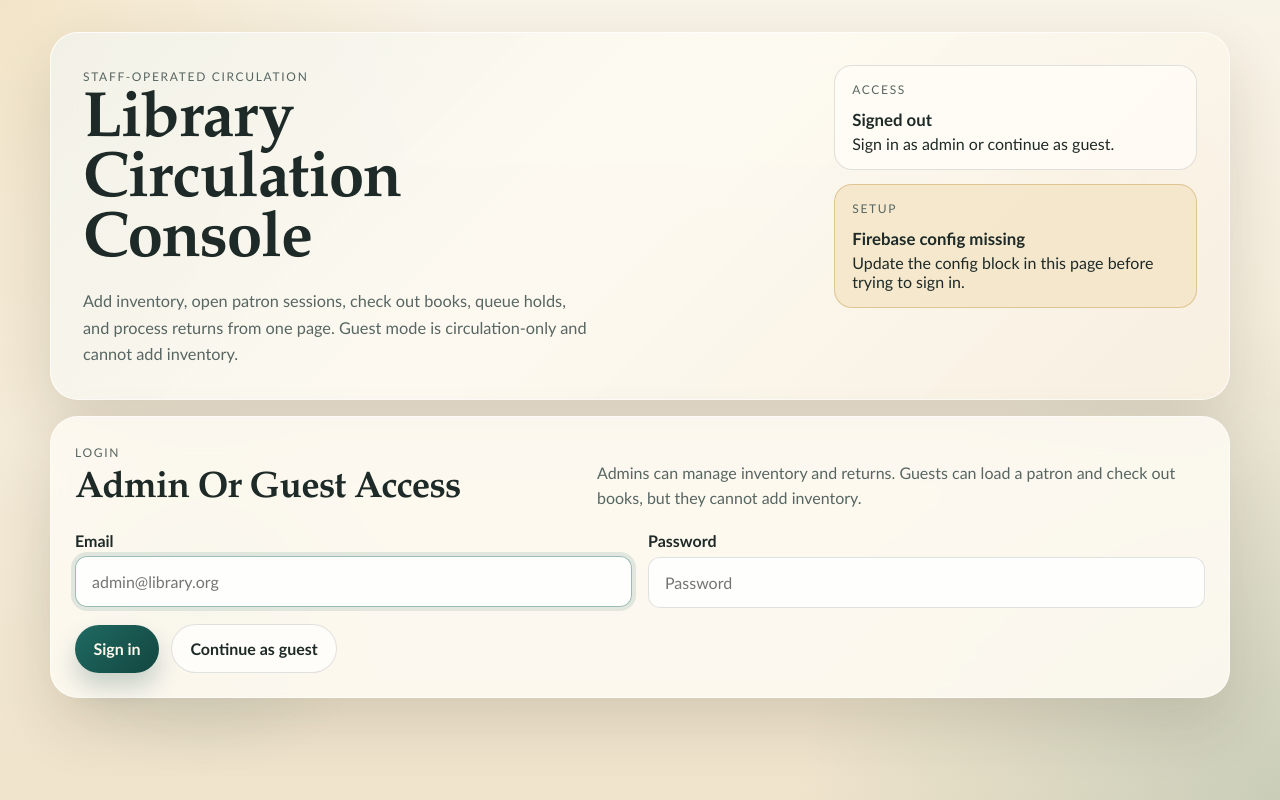
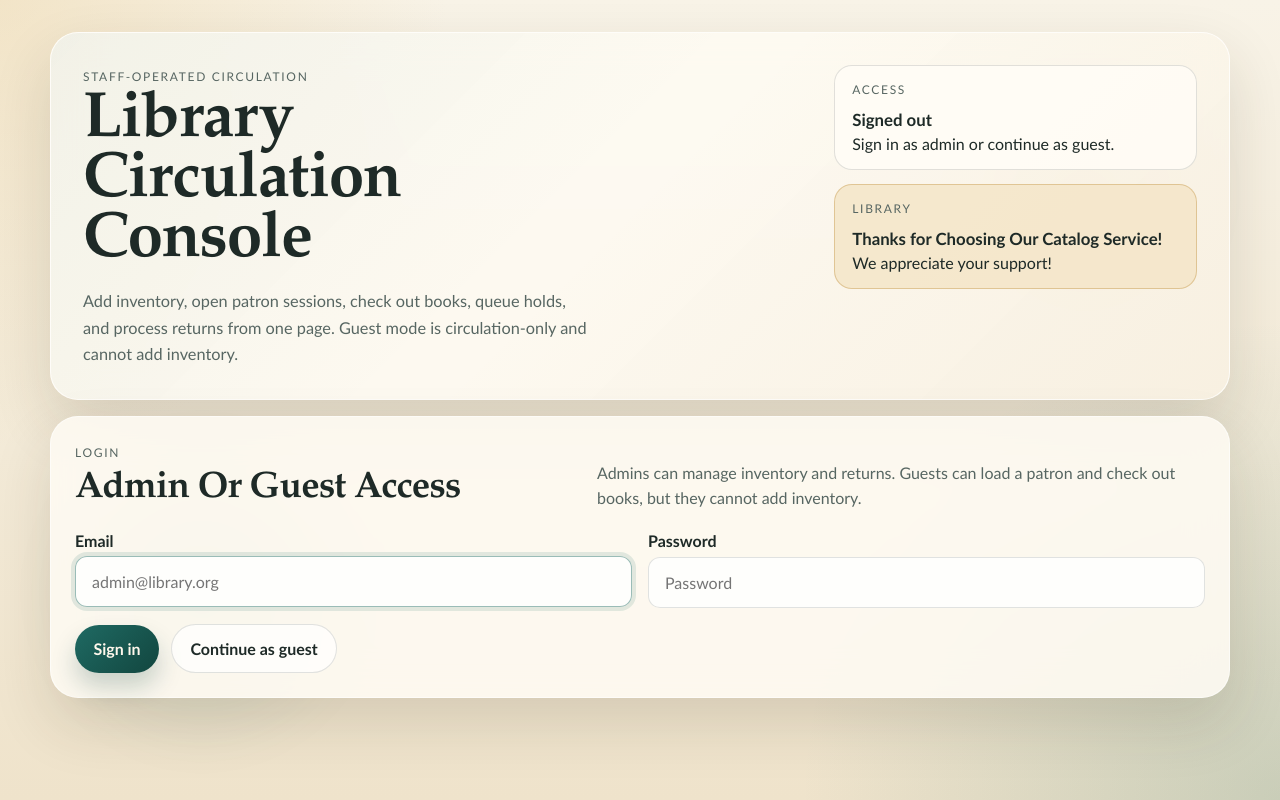
Before and after one commit to sachaavogel/library-circulation, a website with bundled scripts: page index.html in a window 1280 px wide. Built offline with nearby package versions, Linux system fonts and the light colour scheme; no server answers.

Commit message:
Update setup notice content in index.html

```diff
--- a/index.html
+++ b/index.html
@@ -41,10 +41,10 @@
             <span id="session-detail">Sign in as admin or continue as guest.</span>
           </article>
           <article id="setup-notice" class="status-tile status-tile--accent" hidden>
-            <span class="status-label">Setup</span>
-            <strong>Firebase config missing</strong>
+            <span class="status-label">Library</span>
+            <strong>Thanks for Choosing Our Catalog Service!</strong>
             <span>
-              Update the config block in this page before trying to sign in.
+              We appreciate your support!
             </span>
           </article>
         </div>
```
